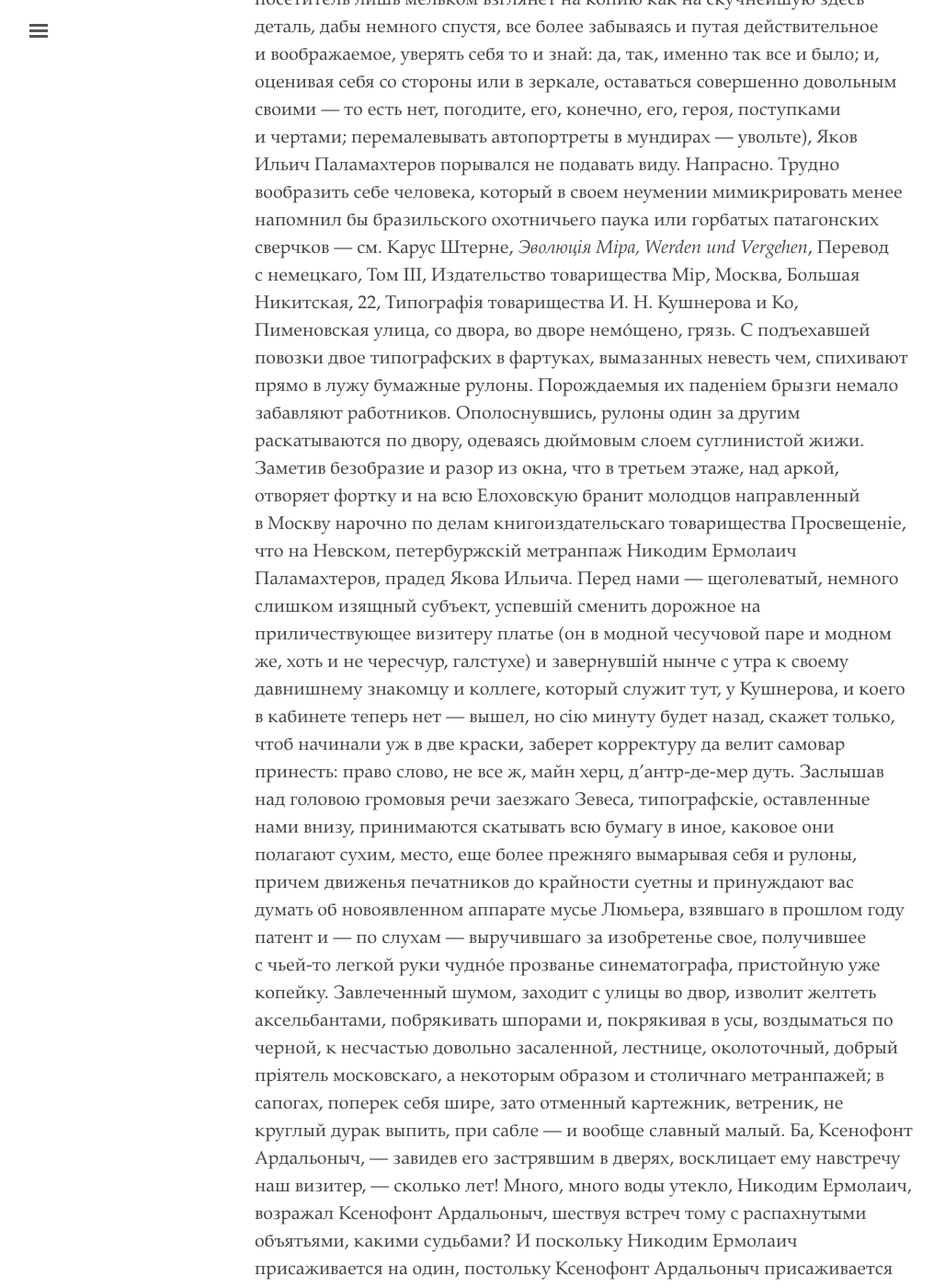
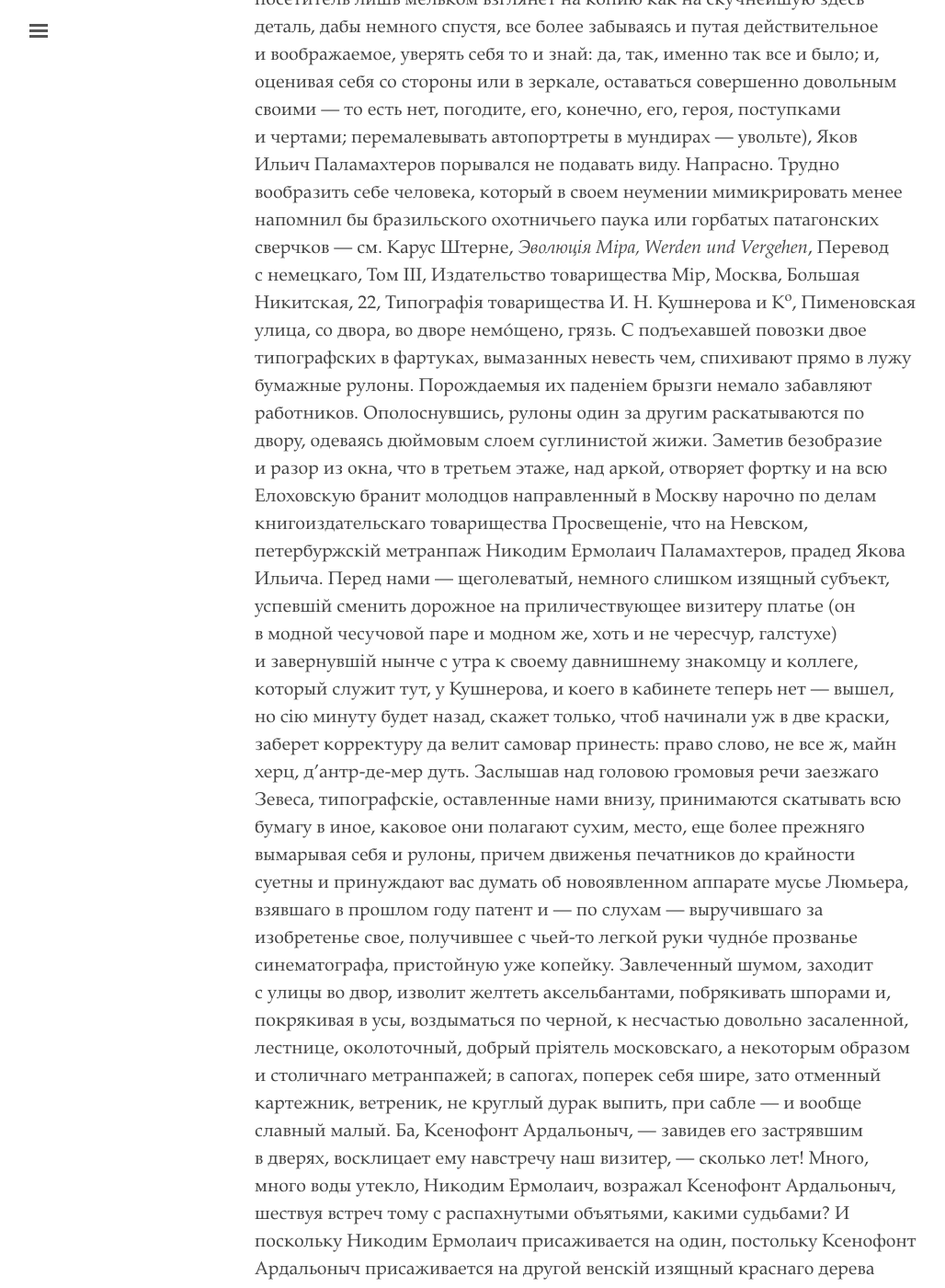
Before and after one commit to digbmc/dog-annotation-site, a Jekyll site: the page built from _texts/05_ru.md, in a window 1280 px wide and 1400 px high, scrolled down 317 px. Shown: the whole window at 92% size, without its empty margins (3-1031 px from the left). Built offline with Jekyll 4.4.1, drawn with Linux system fonts in a browser that asks for light colours; some of the changed text lies outside the part shown.

Commit message:
added stresses
also added superscript in line 13 (corresponds to page 184 in the pdf)

```diff
--- a/_texts/05_ru.md
+++ b/_texts/05_ru.md
@@ -10,7 +10,7 @@
 или в зеркале, оставаться совершенно довольным своими — то есть
 нет, погодите, его, конечно, его, героя, поступками и чертами; перемалевывать автопортреты в мундирах — увольте), Яков Ильич Паламахтеров порывался не подавать виду. Напрасно. Трудно вообразить себе человека, который в своем неумении мимикрировать менее напомнил бы бразильского охотничьего паука или горбатых
 патагонских сверчков — см. Карус Штерне, *Эволюцiя Mipa, Werden
-und Vergehen*, Перевод с немецкаго, Том III, Издательство товарищества Mip, Москва, Большая Никитская, 22, Типографiя товарищества И. Н. Кушнерова и Ко, Пименовская улица, со двора, во дворе
+und Vergehen*, Перевод с немецкаго, Том III, Издательство товарищества Mip, Москва, Большая Никитская, 22, Типографiя товарищества И. Н. Кушнерова и К<sup>о</sup>, Пименовская улица, со двора, во дворе
 немóщено, грязь. С подъехавшей повозки двое типографских в фартуках, вымазанных невесть чем, спихивают прямо в лужу бумажные
 рулоны. Порождаемыя их паденiем брызги немало забавляют работников. Ополоснувшись, рулоны один за другим раскатываются по
 двору, одеваясь дюймовым слоем суглинистой жижи. Заметив безобразие и разор из окна, что в третьем этаже, над аркой, отворяет фортку и на всю Елоховскую бранит молодцов направленный в Москву
@@ -55,7 +55,7 @@
  преминул вставить шпильку американцам: ох уж эти мне башибузуки, посетовал он. Едва заговорили о собственно башибузуках, захвативших в последнюю кампанию до сотни наших гаковниц, базук
 и протчих пищалей и варварски аркебузировавших плененных кирасиров и кавалергардов, едва коснулись до грустной темы о дюжине несчастных квартирмейстеров и вестовых из улан и от канонирскаго состава, взятых заложниками и потонувших на трофейной
 французской фелуке, шедшей под италiанским стягом и подорванной под Балаклавой турецкой петардой, едва упомянули обо всем
-этом, как в кабинете, обремененный целым бунто м гранок, является
+этом, как в кабинете, обремененный целым бунто́м гранок, является
 наконец здешнiй главный верстальщик. На вшедшем, кроме нечищеных от Эрлиха штиблет, коих неухоженность свидетельствует
 лишь в пользу деловых качеств владельца, читатель обнаруживает
 панталоны со штришками и сюртук. Чего это вы, Никодим Ермолаич, прямо с порога и несколько с упреком, только отшаркавшись
```
